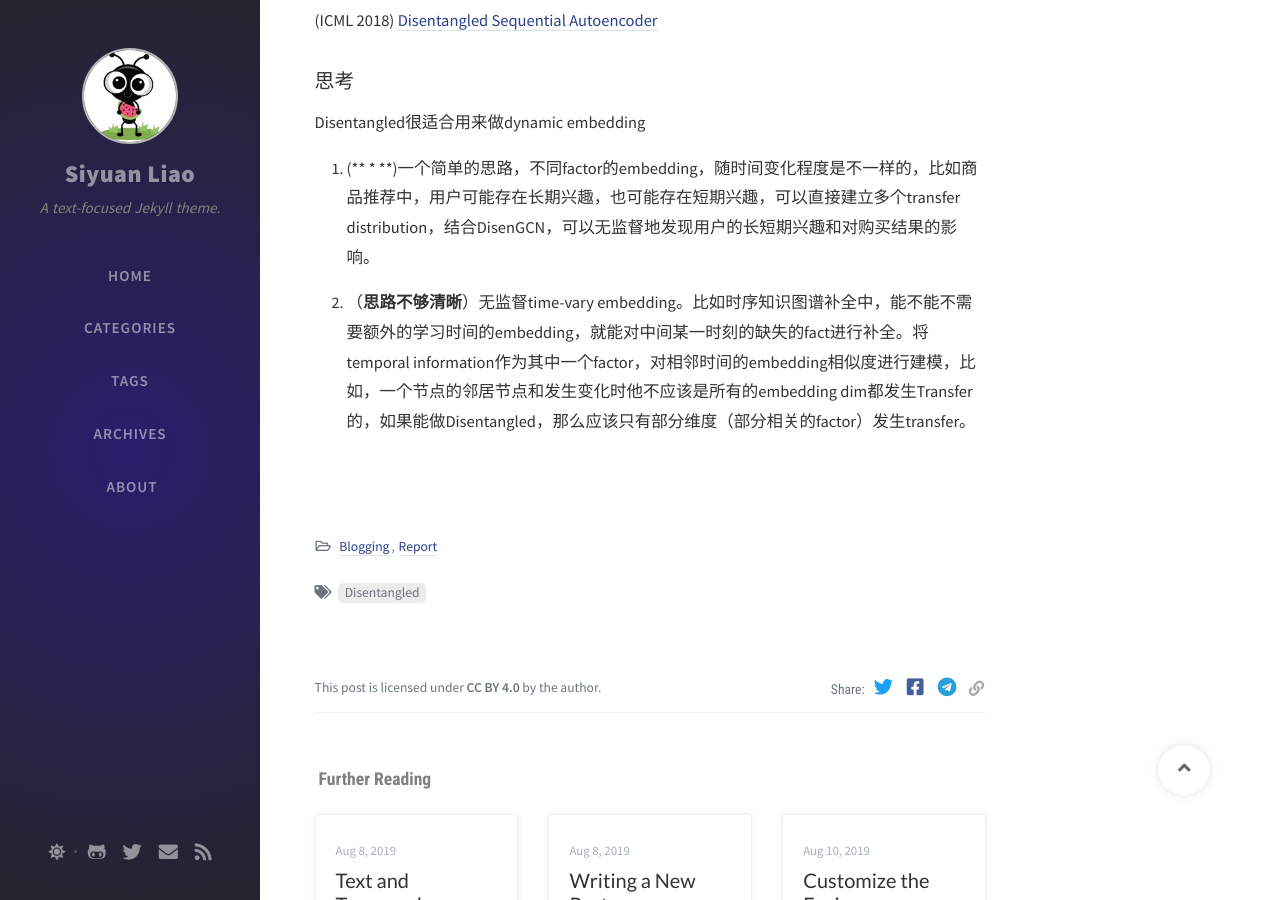
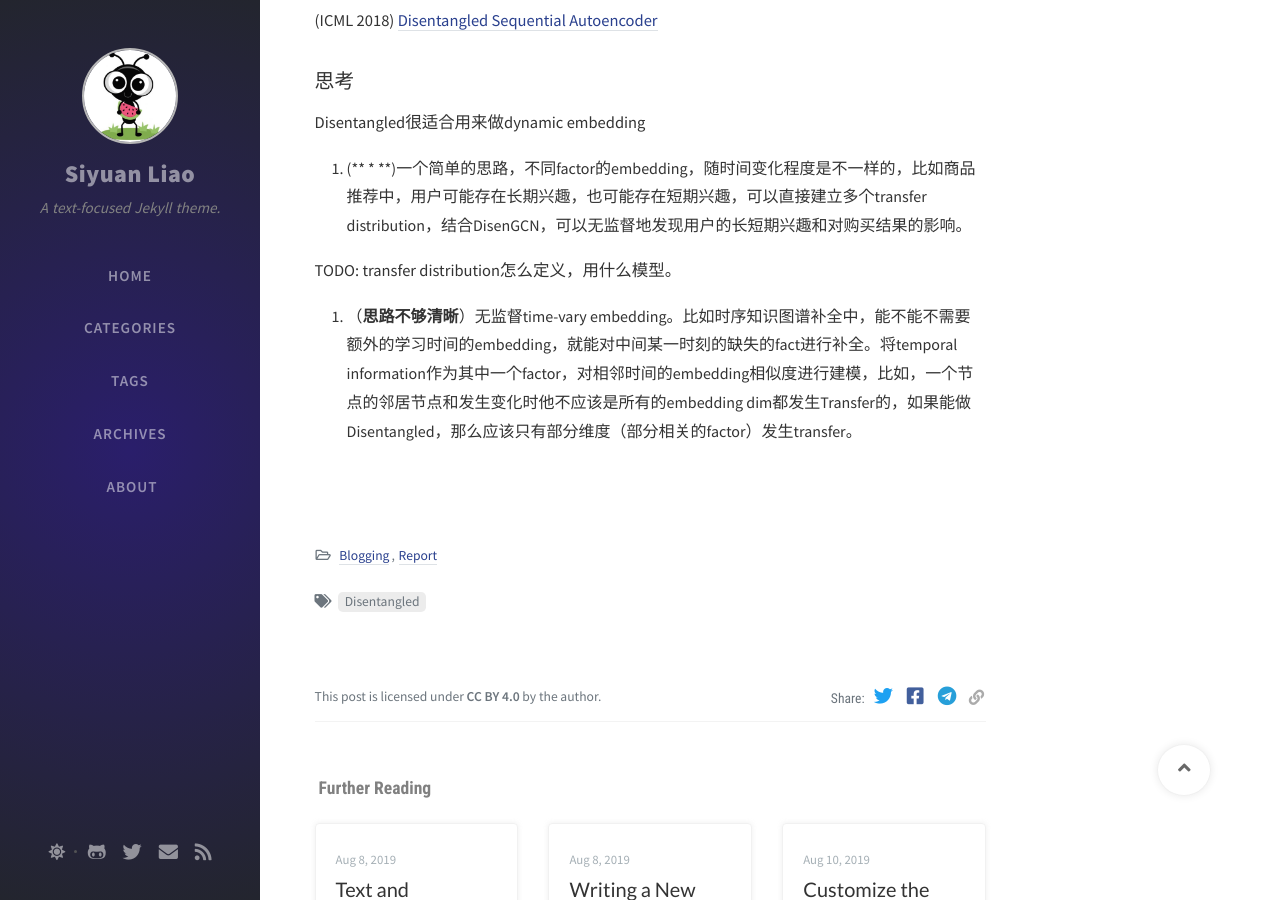
Before and after one commit to SeanLiaoy/seanliaoy.github.io, a Jekyll site: the page built from _posts/2020-10-04-disentangled.md, in a window 1280 px wide and 900 px high, scrolled down 1688 px. Built offline with Jekyll 4.4.1, drawn with Linux system fonts in a browser that asks for light colours; nearby versions of some CDN libraries; comment, search, counter and statistics services are not loaded.

Commit message:
修改文件: _posts/2020-10-04-disentangled.md

```diff
--- a/_posts/2020-10-04-disentangled.md
+++ b/_posts/2020-10-04-disentangled.md
@@ -73,4 +73,6 @@ Disentangled很适合用来做dynamic embedding
 
 1.  (** * **)一个简单的思路，不同factor的embedding，随时间变化程度是不一样的，比如商品推荐中，用户可能存在长期兴趣，也可能存在短期兴趣，可以直接建立多个transfer distribution，结合DisenGCN，可以无监督地发现用户的长短期兴趣和对购买结果的影响。
 
+TODO: transfer distribution怎么定义，用什么模型。
+
 2. （**思路不够清晰**）无监督time-vary embedding。比如时序知识图谱补全中，能不能不需要额外的学习时间的embedding，就能对中间某一时刻的缺失的fact进行补全。将temporal information作为其中一个factor，对相邻时间的embedding相似度进行建模，比如，一个节点的邻居节点和发生变化时他不应该是所有的embedding dim都发生Transfer的，如果能做Disentangled，那么应该只有部分维度（部分相关的factor）发生transfer。
```
